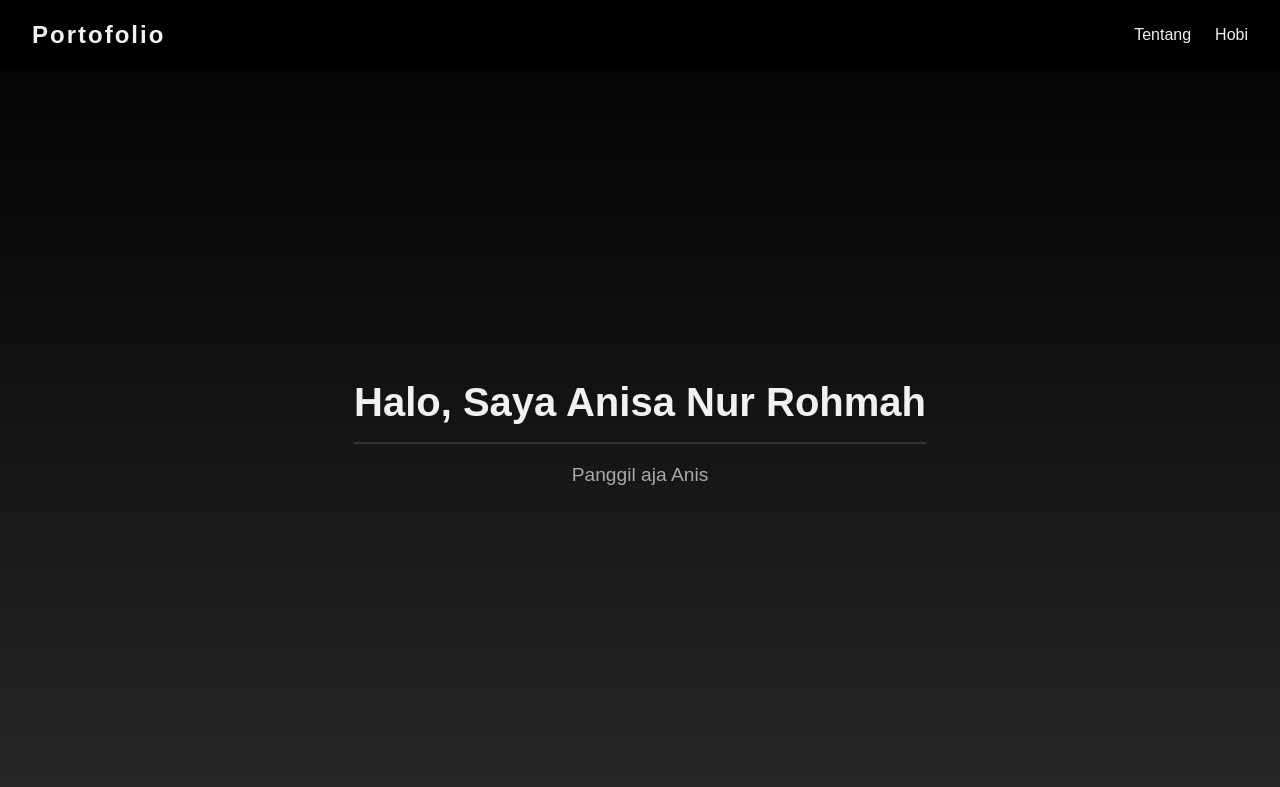
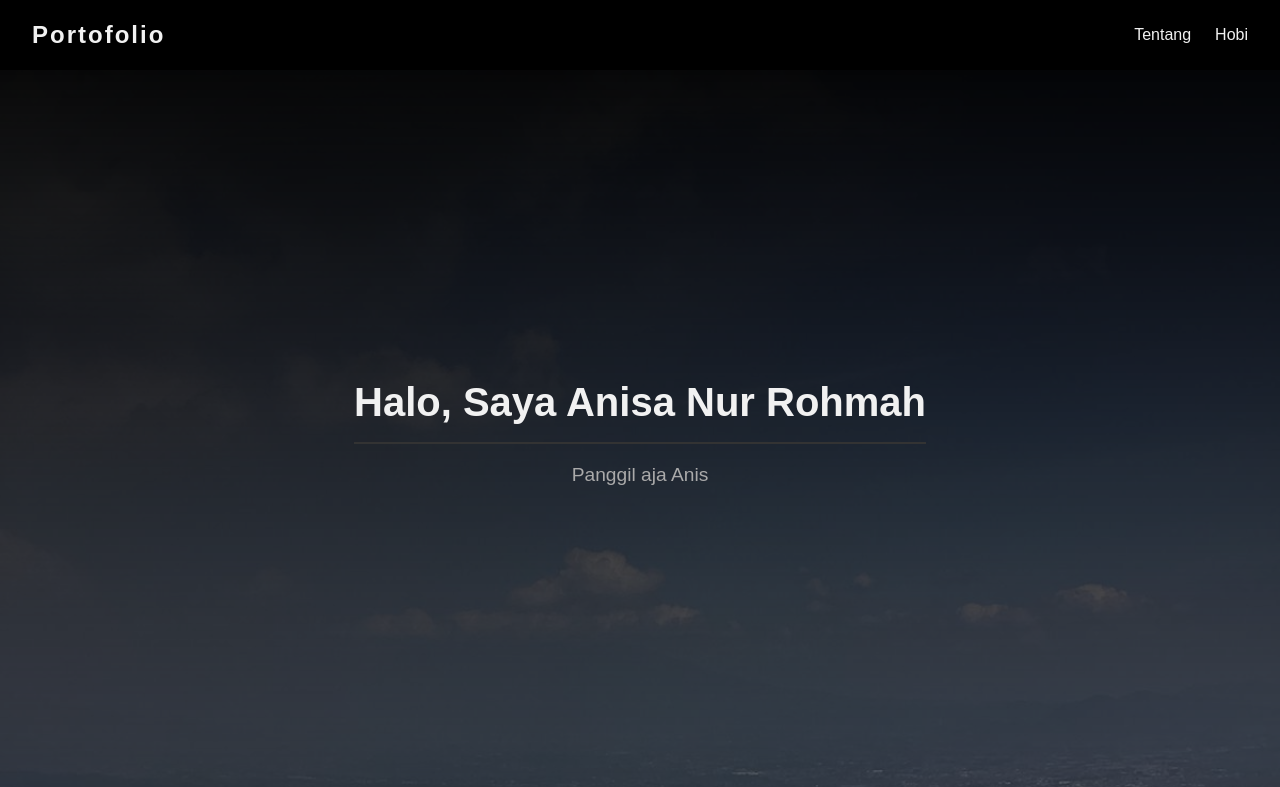
Before and after one commit to encestle/Secant_M0403241035_Anisa-Nur-Rohmah, a plain HTML site: page index.html in a window 1280 px wide. Shown: the top 787 px of the page. Drawn offline with Linux system fonts and the light colour scheme.

Commit message:
style.css

```diff
--- a/style.css
+++ b/style.css
@@ -8,7 +8,7 @@
 body {
   background:
     linear-gradient(rgb(0, 0, 0), rgba(0,0,0,0.6)),
-    url("/img/gw.jpeg") no-repeat center center fixed;
+    url("gw.jpeg") no-repeat center center fixed;
     background-size: cover;
     background-position: center 75%;
   color: #f1f1f1;
```
